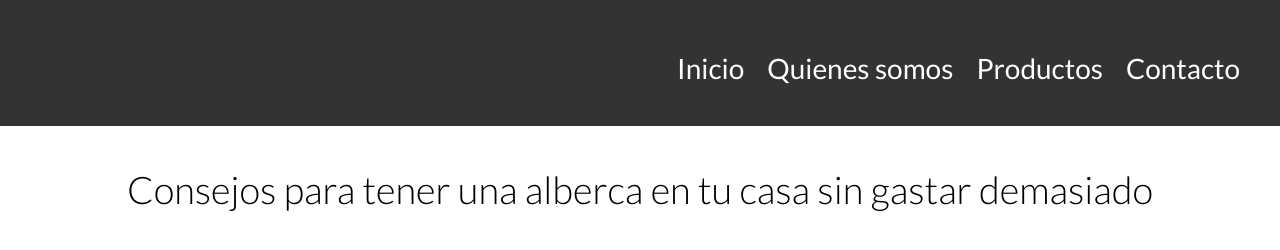
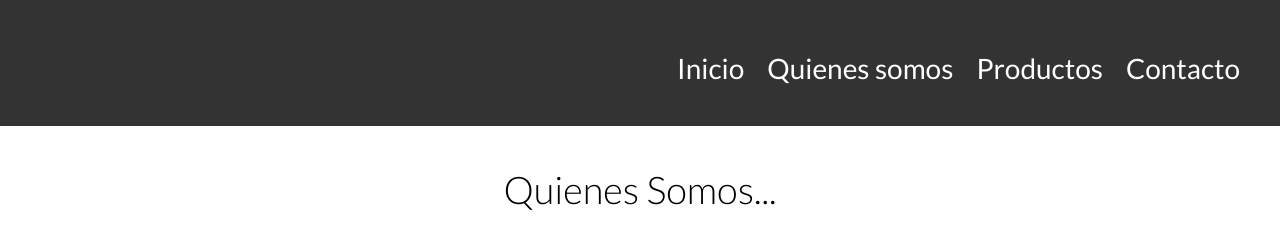
Before and after one commit to RmzGerardo/BioSecond, a plain HTML site: page entrada.html in a window 1280 px wide. Shown: the top 250 px of the page. Drawn offline with Linux system fonts and the light colour scheme; grey boxes are pictures that could not be loaded.

Commit message:
Update entrada.html

```diff
--- a/entrada.html
+++ b/entrada.html
@@ -32,7 +32,7 @@
         </div> <!-- contenedor -->
     </header>
 
-    <h1 class="fw-300 centrar-texto">Consejos para tener una alberca en tu casa sin gastar demasiado</h1>
+    <h1 class="fw-300 centrar-texto">Quienes Somos...</h1>
 
     <img src="img/porti.png" alt="Imagen Principal">
 
```
